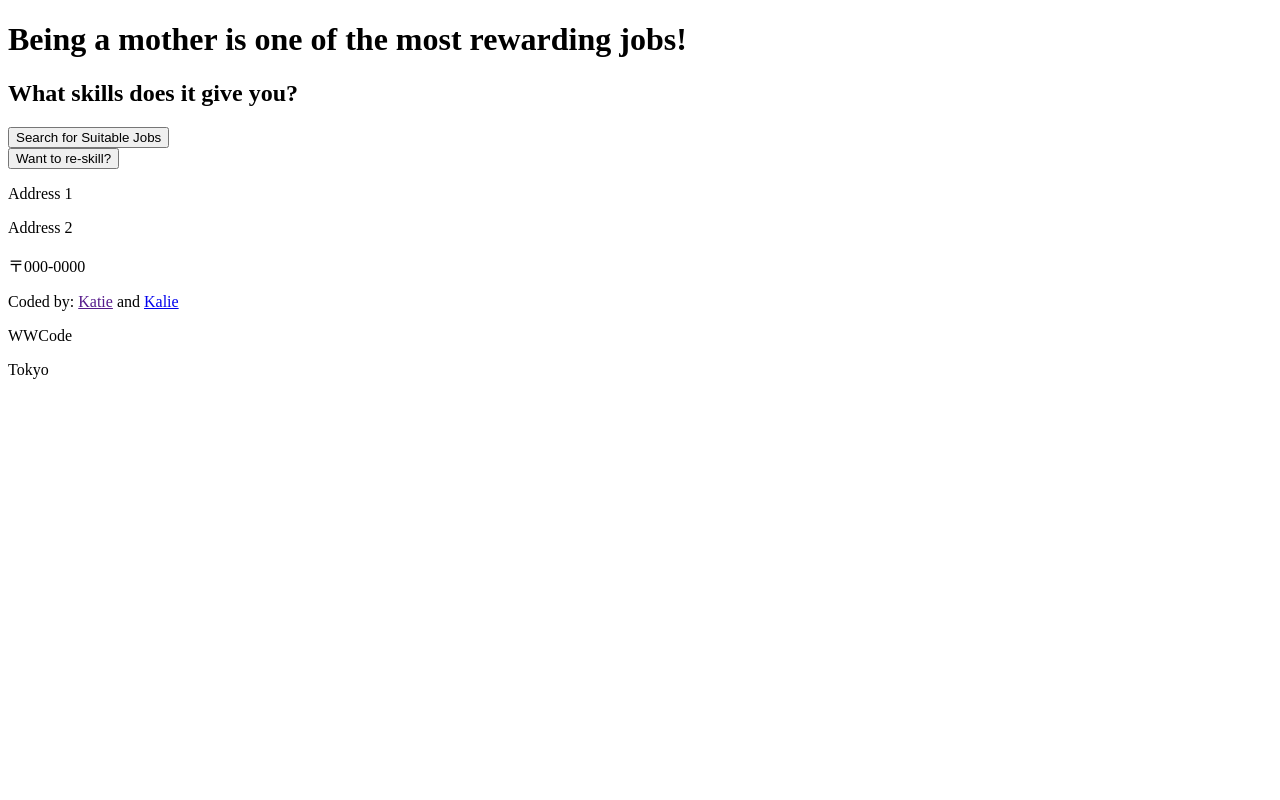
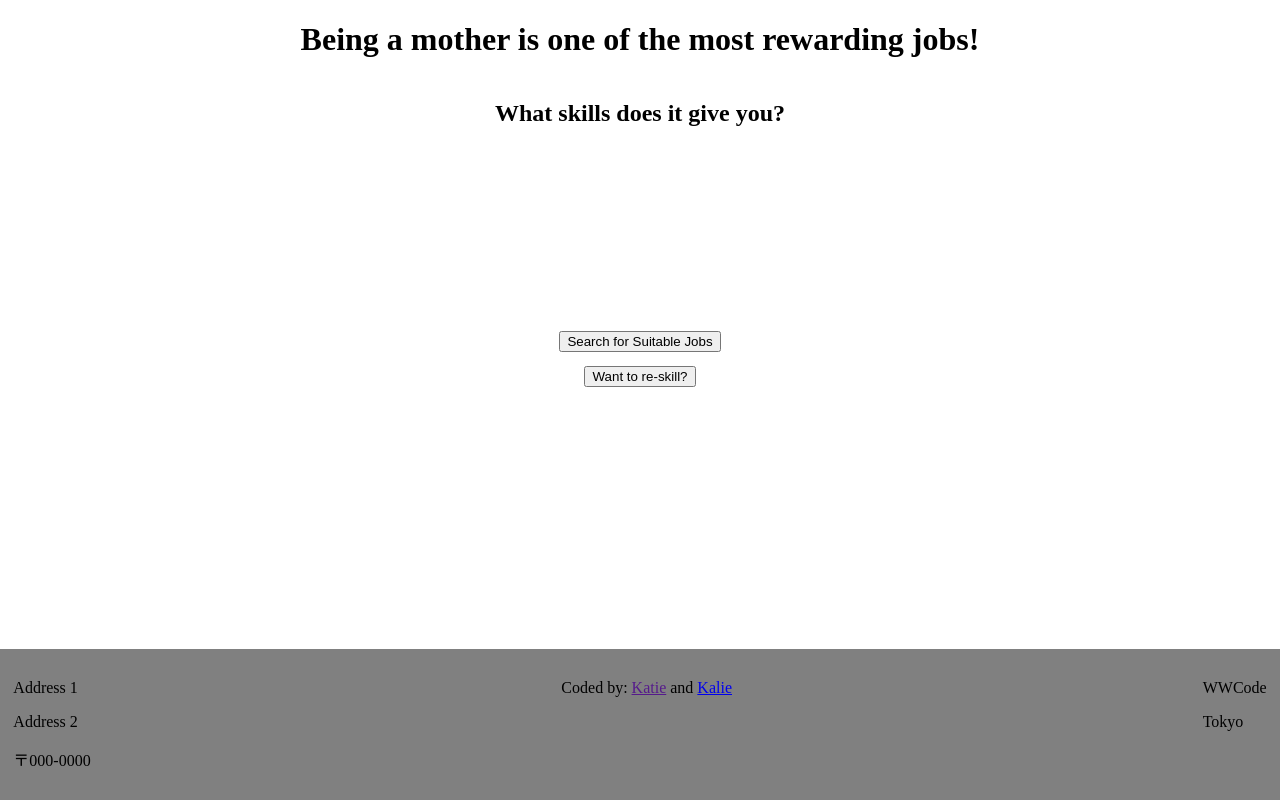
Before and after one commit to coffeeB4Ugo/transferable-skills-matcher, a plain HTML site: page broute.html in a window 1280 px wide. Drawn offline with Linux system fonts and the light colour scheme.

Commit message:
Change class names to unify files, Link all to css

```diff
--- a/broute.html
+++ b/broute.html
@@ -3,19 +3,23 @@
 <head>
     <meta charset="UTF-8">
     <meta name="viewport" content="width=device-width, initial-scale=1.0">
+    <link rel="stylesheet" type="text/css" href="style.css" />
     <title>B Route</title>
 </head>
 <body>
- <div class="content-box">
+ <div class="welcome-box">
     <h1>Being a mother is one of the most rewarding jobs!</h1>
     <h2>What skills does it give you?</h2>
  </div>
-  <div class="job-search-box">
+
+ <div class="content-box">
+  <div class="button-box">
     <button>Search for Suitable Jobs</button>
   </div>
-  <div class="reskill-box">
+  <div class="button-box">
     <button>Want to re-skill?</button>
   </div>
+ </div>
 
  <div class="footer">
     <div class="address-box">
```
Also changed, not shown: aroute.html (+7 -3 lines).
